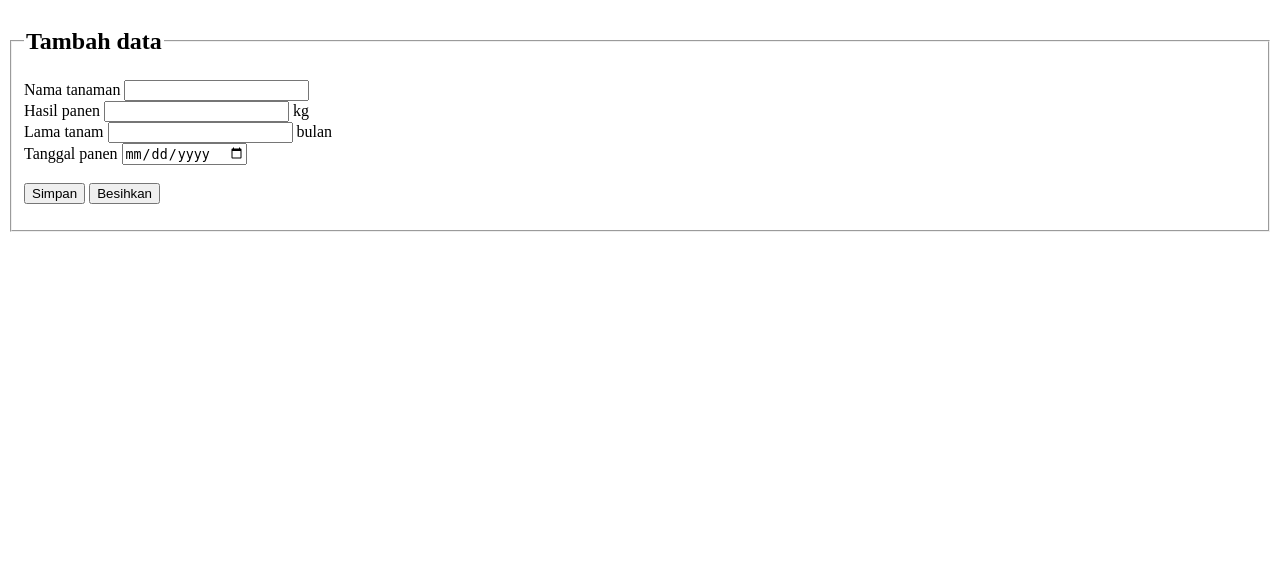
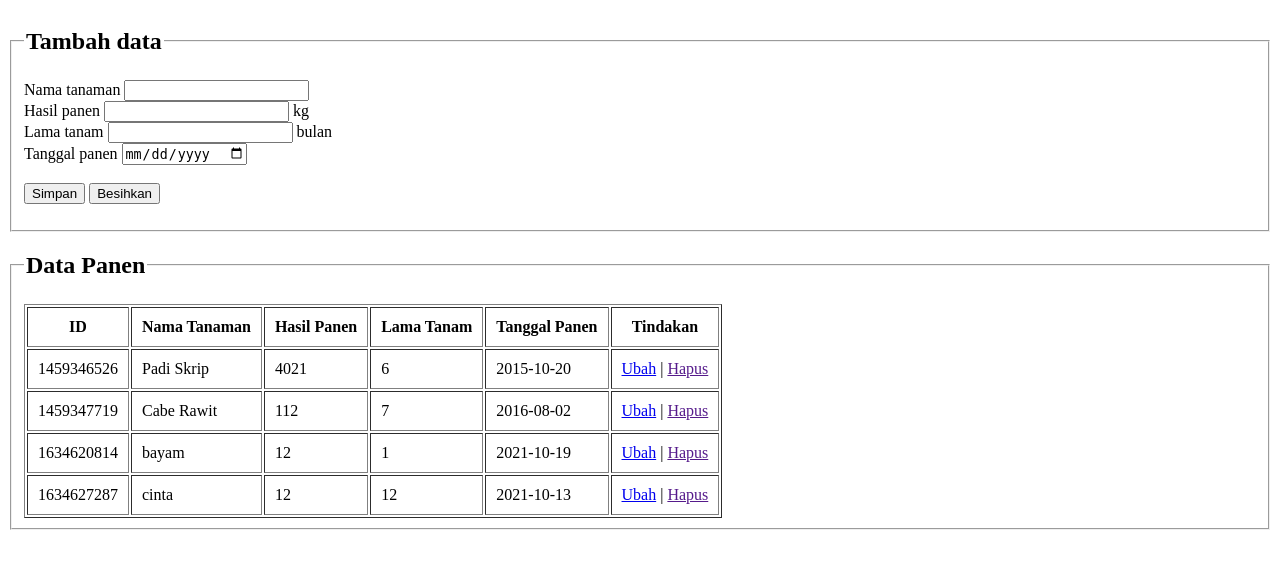
Before and after one commit to kumpultugas17/web-programming-pky, a PHP site: page /index.php in a window 1280 px wide. Shown: the top 569 px of the page. Run offline with PHP 8.4, Linux system fonts and the light colour scheme; data comes from the database, SQL or seed files in the repository.

Commit message:
Tampil & Edit Data MIK1

```diff
--- a/mik1/pertemuan12_crud/index.php
+++ b/mik1/pertemuan12_crud/index.php
@@ -11,7 +11,6 @@
   // --- Fungsi tambah data (Create)
   function tambah($koneksi)
   {
-
     if (isset($_POST['btn_simpan'])) {
       $id = time();
       $nm_tanaman = $_POST['nm_tanaman'];
@@ -64,11 +63,101 @@
       </fieldset>
     </form>
     <?php
-
   }
   // --- Tutup Fungsi tambah data
+
+  // --- Fungsi Baca Data (Read)
+  function tampil_data($koneksi)
+  {
+    $sql = "SELECT * FROM tabel_panen";
+    $query = mysqli_query($koneksi, $sql);
+
+    echo "<fieldset>";
+    echo "<legend><h2>Data Panen</h2></legend>";
+    echo "<table border='1' cellpadding='10'>";
+    echo "<tr>
+      <th>ID</th>
+      <th>Nama Tanaman</th>
+      <th>Hasil Panen</th>
+      <th>Lama Tanam</th>
+      <th>Tanggal Panen</th>
+      <th>Tindakan</th>
+    </tr>";
+
+    while ($data = mysqli_fetch_array($query)) {
     ?>
+      <tr>
+        <td><?= $data['id']; ?></td>
+        <td><?= $data['nama_tanaman']; ?></td>
+        <td><?= $data['hasil_panen']; ?></td>
+        <td><?= $data['lama_tanam']; ?></td>
+        <td><?= $data['tanggal_panen']; ?></td>
+        <td><a href="index.php?aksi=update&id=<?= $data['id'] ?>&nama=<?= $data['nama_tanaman'] ?>&hasil=<?= $data['hasil_panen'] ?>&lama=<?= $data['lama_tanam'] ?>&tanggal=<?= $data['tanggal_panen'] ?>">Ubah</a> | <a href="">Hapus</a></td>
+      </tr>
+    <?php
+    }
+    echo "</table>";
+    echo "</fieldset>";
+  }
+  // --- Tutup Fungsi Baca Data
 
+  // --- Fungsi Ubah Data (Update)
+  function ubah($koneksi)
+  {
+    // prose Ubah data
+    if (isset($_POST['btn_ubah'])) {
+      $id = $_POST['id'];
+      $nm_tanaman = $_POST['nm_tanaman'];
+      $hasil = $_POST['hasil'];
+      $lama = $_POST['lama'];
+      $tgl_panen = $_POST['tgl_panen'];
+
+      if (!empty($nm_tanaman) && !empty($hasil) && !empty($lama) && !empty($tgl_panen)) {
+        $sql_update = "UPDATE tabel_panen SET
+        nama_tanaman = '$nm_tanaman', hasil_panen = '$hasil',
+        lama_tanam = '$lama', tanggal_panen = '$tgl_panen'
+        WHERE id = '$id'";
+        $update = mysqli_query($koneksi, $sql_update);
+        if ($update && isset($_GET['aksi'])) {
+          if ($_GET['aksi'] == 'update') {
+            header('Location:index.php');
+          }
+        }
+      } else {
+        $pesan = "Data tidak lengkap!";
+      }
+    }
+
+    if (isset($_GET['id'])) {
+    ?>
+      <a href="index.php">&laquo; Home</a> |
+      <a href="index.php?aksi=create"> (+) Tambah Data</a>
+      <hr>
+
+      <form action="" method="post">
+        <fieldset>
+          <legend>
+            <h2>Ubah Data</h2>
+          </legend>
+          <input type="hidden" name="id" value="<?= $_GET['id']; ?>">
+          <label>Nama Tanaman</label>
+          <input type="text" name="nm_tanaman" value="<?= $_GET['nama']; ?>"> <br>
+          <label>Hasil Panen</label>
+          <input type="number" name="hasil" value="<?= $_GET['hasil']; ?>"> <br>
+          <label>Lama Tanam</label>
+          <input type="number" name="lama" value="<?= $_GET['lama']; ?>"> <br>
+          <label>Tanggal Panen</label>
+          <input type="date" name="tgl_panen" value="<?= $_GET['tanggal']; ?>"> <br>
+          <input type="submit" name="btn_ubah" value="Simpan Perubahan"> atau <a href="index.php?aksi=delete&id=<?= $_GET['id'] ?>"> (x) Hapus Data Ini</a>
+          <br>
+          <p><?php echo isset($pesan) ? $pesan : ''; ?></p>
+        </fieldset>
+      </form>
+  <?php
+    }
+  }
+  // --- Tutup Fungsi Ubah Data
+  ?>
 
   <?php
   // --- pilihan Aksi
@@ -76,6 +165,14 @@
     switch ($_GET['aksi']) {
       case "create":
         tambah($koneksi);
+        break;
+
+      case "read":
+        tampil_data($koneksi);
+        break;
+
+      case "update":
+        ubah($koneksi);
         break;
 
       default:
@@ -86,8 +183,8 @@
     }
   } else {
     tambah($koneksi);
+    tampil_data($koneksi);
   }
-
   ?>
 
 </body>
--- a/mik1/pertemuan12_crud/koneksi.php
+++ b/mik1/pertemuan12_crud/koneksi.php
@@ -1,5 +1,5 @@
 <?php
 
 // --- koneksi ke database
-$koneksi = mysqli_connect("localhost", "root", "", "pertanian_mik1")
+$koneksi = mysqli_connect("localhost", "root", "", "db_pertanian_mik1")
     or die(mysqli_error());
```
Lines whose indentation alone changed are shown as unchanged.
